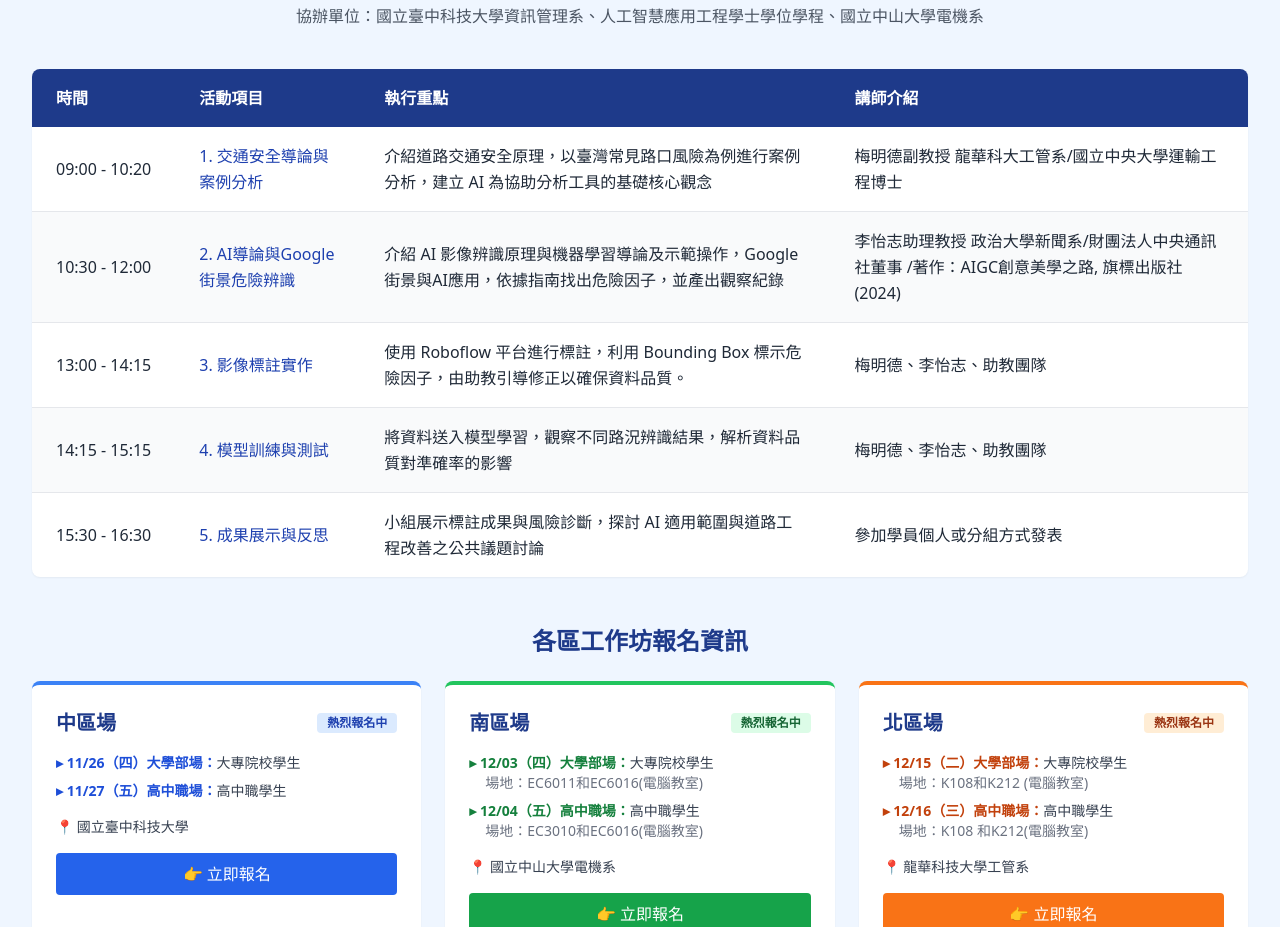
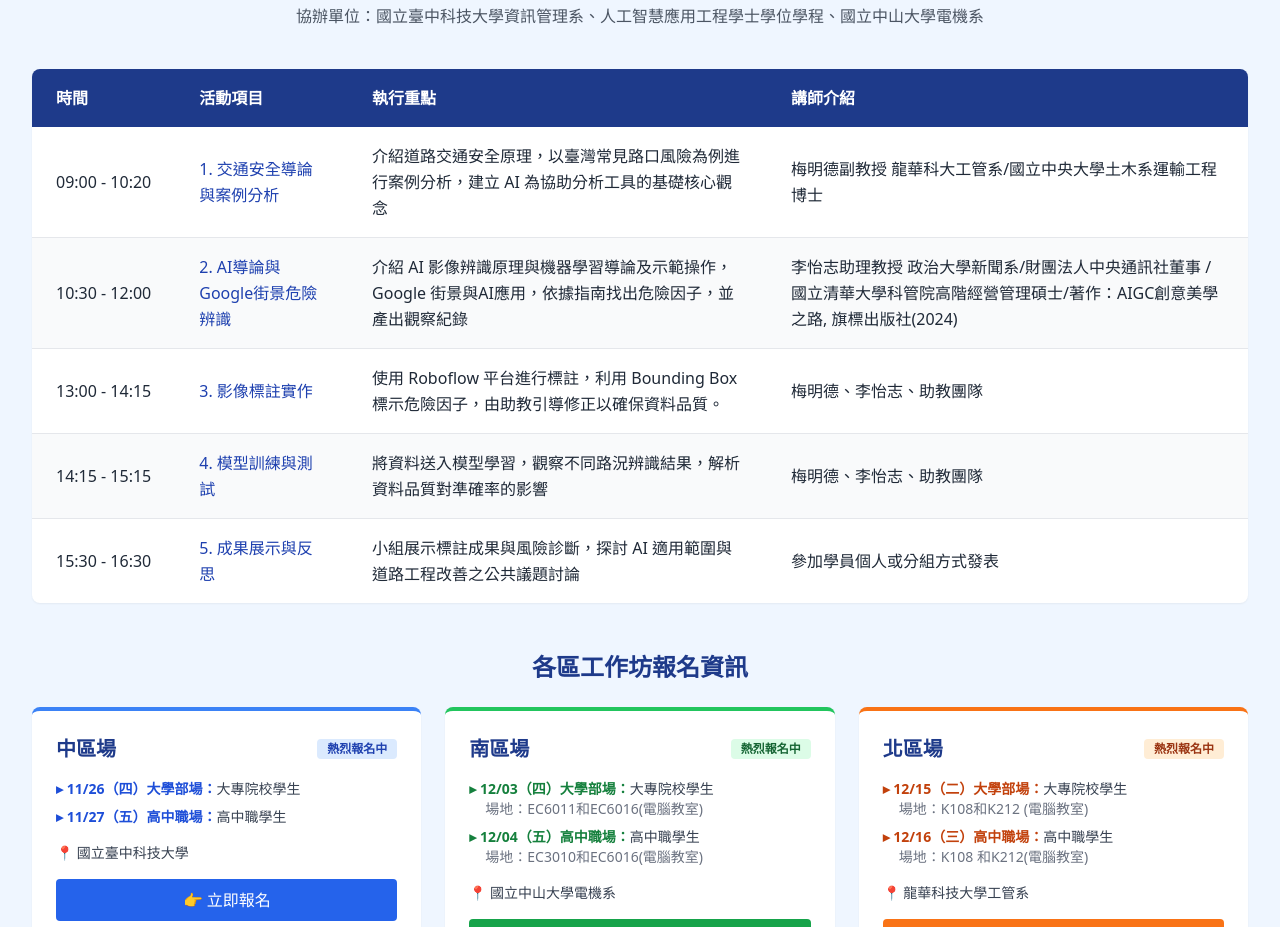
Before and after one commit to mmdmay/AITS, a plain HTML site: page index.html in a window 1280 px wide. Shown: the part 1016-1943 px from the top of the page. Drawn offline with nearby package versions, Linux system fonts and the light colour scheme.

Commit message:
Update professor affiliations in index.html

```diff
--- a/index.html
+++ b/index.html
@@ -80,13 +80,13 @@
                             <td class="py-4 px-6 whitespace-nowrap">09:00 - 10:20</td>
                             <td class="py-4 px-6 font-medium text-blue-800">1. 交通安全導論與案例分析</td>
                             <td class="py-4 px-6">介紹道路交通安全原理，以臺灣常見路口風險為例進行案例分析，建立 AI 為協助分析工具的基礎核心觀念</td>
-                            <td class="py-4 px-6">梅明德副教授 龍華科大工管系/國立中央大學運輸工程博士</td>
+                            <td class="py-4 px-6">梅明德副教授 龍華科大工管系/國立中央大學土木系運輸工程博士</td>
                         </tr>
                         <tr class="bg-gray-50">
                             <td class="py-4 px-6 whitespace-nowrap">10:30 - 12:00</td>
                             <td class="py-4 px-6 font-medium text-blue-800">2. AI導論與Google街景危險辨識</td>
                             <td class="py-4 px-6">介紹 AI 影像辨識原理與機器學習導論及示範操作，Google 街景與AI應用，依據指南找出危險因子，並產出觀察紀錄</td>
-                            <td class="py-4 px-6">李怡志助理教授 政治大學新聞系/財團法人中央通訊社董事 /著作：AIGC創意美學之路, 旗標出版社(2024) </td>
+                            <td class="py-4 px-6">李怡志助理教授 政治大學新聞系/財團法人中央通訊社董事 /國立清華大學科管院高階經營管理碩士/著作：AIGC創意美學之路, 旗標出版社(2024) </td>
                         </tr>
                         <tr>
                             <td class="py-4 px-6 whitespace-nowrap">13:00 - 14:15</td>
```
